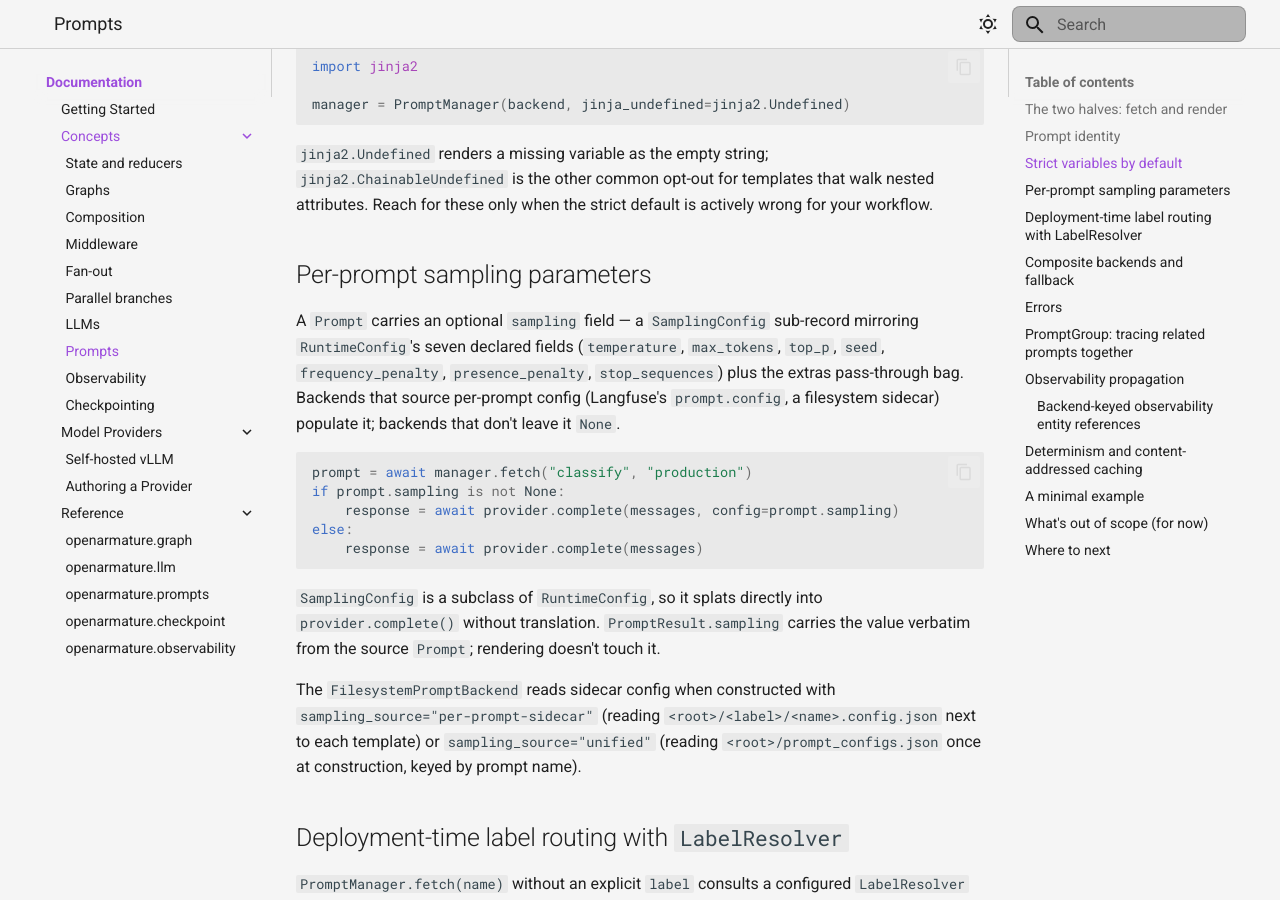
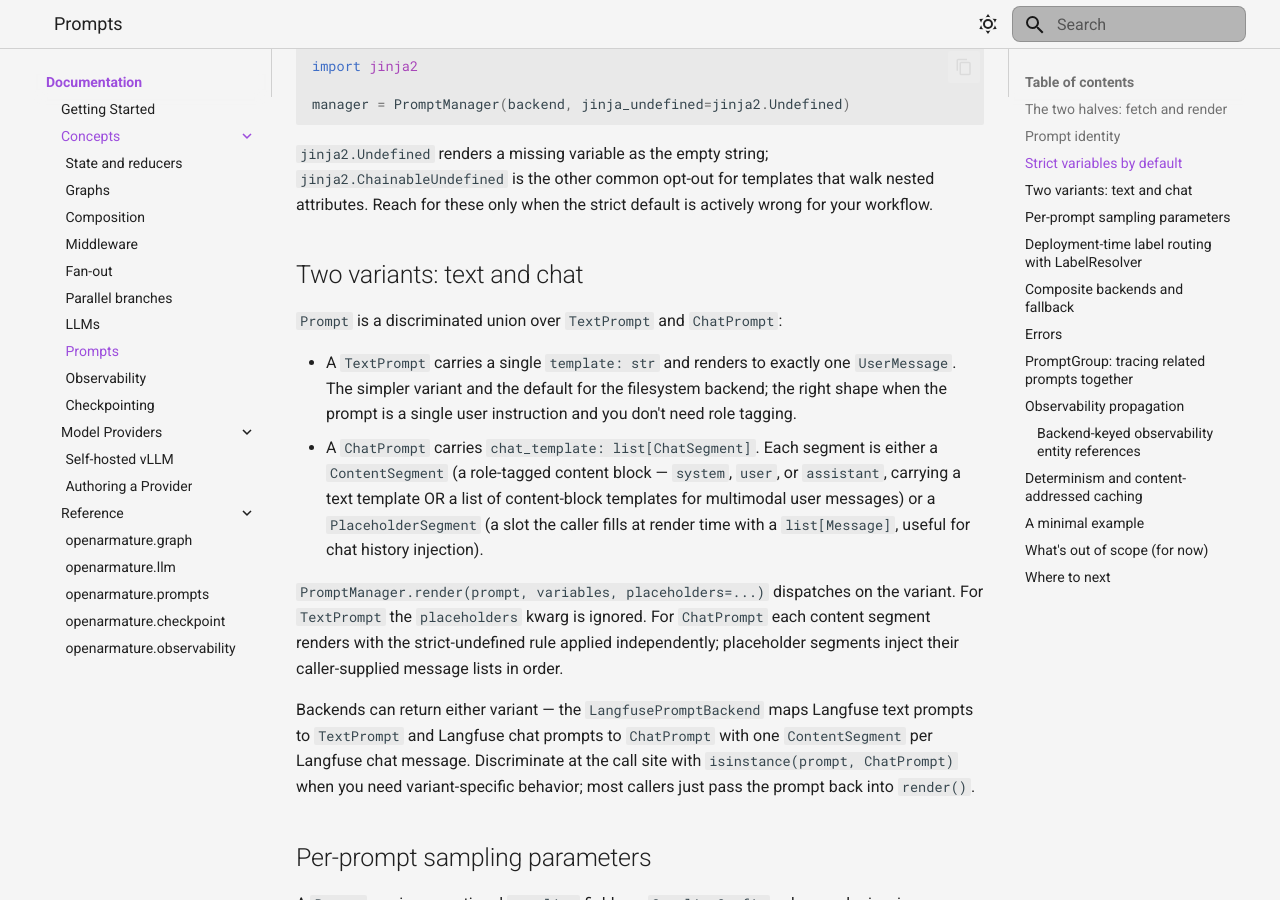
Before and after one commit to LunarCommand/openarmature-python, an MkDocs documentation site: the page built from docs/concepts/prompts.md, in a window 1280 px wide and 900 px high, scrolled down 2163 px. Built offline with MkDocs 1.6.1 and Material for MkDocs 9.7.7, drawn with Linux system fonts in a browser that asks for light colours.

Commit message:
chore(release): v0.11.0-rc1
Observability + prompt-management release.  Pinned spec advances
from v0.27.1 to v0.38.0, absorbing eight accepted proposals
(0039-0046).

CHANGELOG flipped from [Unreleased] to [0.11.0] - 2026-06-01
with all eight proposals enumerated.  Filled in missing entries
for 0039 (caller-supplied invocation_id), 0040 (mid-invocation
open-span metadata update), 0041 (Langfuse metadata key
collision reservation), LangfusePromptBackend, and the
install_log_bridge SDK-handler defensive check.

Docs sweep: fixed stale openarmature.branch_name reference in
the observability concept page (renamed to
openarmature.node.branch_name by 0044); added a "Two variants:
text and chat" subsection to the prompts concept page
introducing the TextPrompt | ChatPrompt discriminated union.

Version pins bumped to 0.11.0rc1 in pyproject.toml,
src/openarmature/__init__.py, and tests/test_smoke.py.
AGENTS.md regenerated.

```diff
--- a/docs/concepts/prompts.md
+++ b/docs/concepts/prompts.md
@@ -114,6 +114,35 @@ manager = PromptManager(backend, jinja_undefined=jinja2.Undefined)
 `jinja2.ChainableUndefined` is the other common opt-out for
 templates that walk nested attributes. Reach for these only when the
 strict default is actively wrong for your workflow.
+
+## Two variants: text and chat
+
+`Prompt` is a discriminated union over `TextPrompt` and `ChatPrompt`:
+
+- A `TextPrompt` carries a single `template: str` and renders to
+  exactly one `UserMessage`. The simpler variant and the default
+  for the filesystem backend; the right shape when the prompt is
+  a single user instruction and you don't need role tagging.
+- A `ChatPrompt` carries `chat_template: list[ChatSegment]`. Each
+  segment is either a `ContentSegment` (a role-tagged content
+  block — `system`, `user`, or `assistant`, carrying a text
+  template OR a list of content-block templates for multimodal
+  user messages) or a `PlaceholderSegment` (a slot the caller fills
+  at render time with a `list[Message]`, useful for chat history
+  injection).
+
+`PromptManager.render(prompt, variables, placeholders=...)`
+dispatches on the variant. For `TextPrompt` the `placeholders`
+kwarg is ignored. For `ChatPrompt` each content segment renders
+with the strict-undefined rule applied independently; placeholder
+segments inject their caller-supplied message lists in order.
+
+Backends can return either variant — the `LangfusePromptBackend`
+maps Langfuse text prompts to `TextPrompt` and Langfuse chat
+prompts to `ChatPrompt` with one `ContentSegment` per Langfuse
+chat message. Discriminate at the call site with
+`isinstance(prompt, ChatPrompt)` when you need variant-specific
+behavior; most callers just pass the prompt back into `render()`.
 
 ## Per-prompt sampling parameters
 
--- a/pyproject.toml
+++ b/pyproject.toml
@@ -4,7 +4,7 @@ build-backend = "hatchling.build"
 
 [project]
 name = "openarmature"
-version = "0.10.0"
+version = "0.11.0rc1"
 description = "Workflow framework for LLM pipelines and tool-calling agents."
 readme = "README.md"
 requires-python = ">=3.12"
--- a/src/openarmature/__init__.py
+++ b/src/openarmature/__init__.py
@@ -24,5 +24,5 @@ your environment can reach:
    sessions opening the project find the bundled docs automatically.
 """
 
-__version__ = "0.10.0"
+__version__ = "0.11.0rc1"
 __spec_version__ = "0.38.0"
```
Also changed, not shown: CHANGELOG.md (+10 -3 lines), docs/concepts/observability.md (+2 -2 lines), src/openarmature/AGENTS.md (+1 -1 lines), 2 other files.
